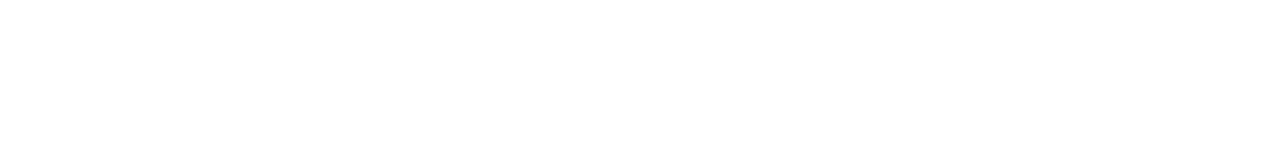
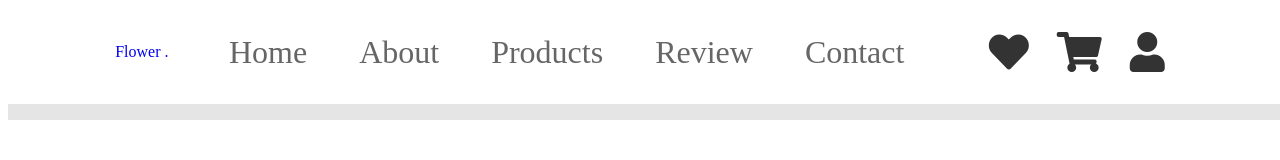
Before and after one commit to nguyenthiutvien/Group3, a plain HTML site: page index.html in a window 1280 px wide. Drawn offline with Linux system fonts and the light colour scheme.

Commit message:
commit- create header

```diff
--- a/index.html
+++ b/index.html
@@ -12,6 +12,29 @@
     <link rel="stylesheet" href="https://cdnjs.cloudflare.com/ajax/libs/font-awesome/5.15.3/css/all.min.css">
 </head>
 <body>
+    <header>
+        <input type="checkbox"name="" id="toggler">
+        <label for ="tonggler" class="fas fa-bars"></label>
+
+        <a href="#" class="logo">flower <span>.</span></a>
+
+        <nav class="navbar">
+            <a href="#home">home</a>
+            <a href="#about">about</a>
+            <a href="#products">products</a>
+            <a href="#review">review</a>
+            <a href="#contact">contact</a>
+        </nav>
+
+    <div class="icons">
+        <a href="#" class="fas fa-heart"></a>
+        <a href="#" class="fas fa-shopping-cart"></a>
+        <a href="#" class="fas fa-user"></a>
+
+    </div>
+    </header>
+
+
 
 </body>
 </html>
--- a/style/style.css
+++ b/style/style.css
@@ -1,3 +1,55 @@
 .html{
     font-size: 62.5%;
 }
+header{
+    position:fixed;
+    top:0;left:0;right:0;
+    background: #fff;
+    padding: 2rem 9%;
+    display:flex;
+    align-items: center;
+    justify-content:space-between;
+    z-index: 1000;
+    box-shadow: 0.5rem 1rem rgba(0,0,0,.1);
+}
+header.logo{
+    font-size:3rem;
+    color:#333;
+    font-weight: bolder;
+}
+header.logo span{
+    color:var(--pink);
+}
+header .navbar a{
+    font-size: 2rem;
+    padding:0 1.5rem;
+    color:#666;
+}
+
+header .navbar a:hover{
+    color:var(--pink);
+}
+
+header .icons a{
+    font-size: 2.5rem;
+    color:#333;
+    margin-left: 1.5rem;
+}
+
+header .icons a:hover{
+    color:var(--pink);
+}
+
+header #toggler{
+    display: none;
+}
+
+header .fa-bars{
+    font-size: 3rem;
+    color:#333;
+    border-radius: .5rem;
+    padding:.5rem 1.5rem;
+    cursor: pointer;
+    border:.1rem solid rgba(0,0,0,.3);
+    display: none;
+}
```
